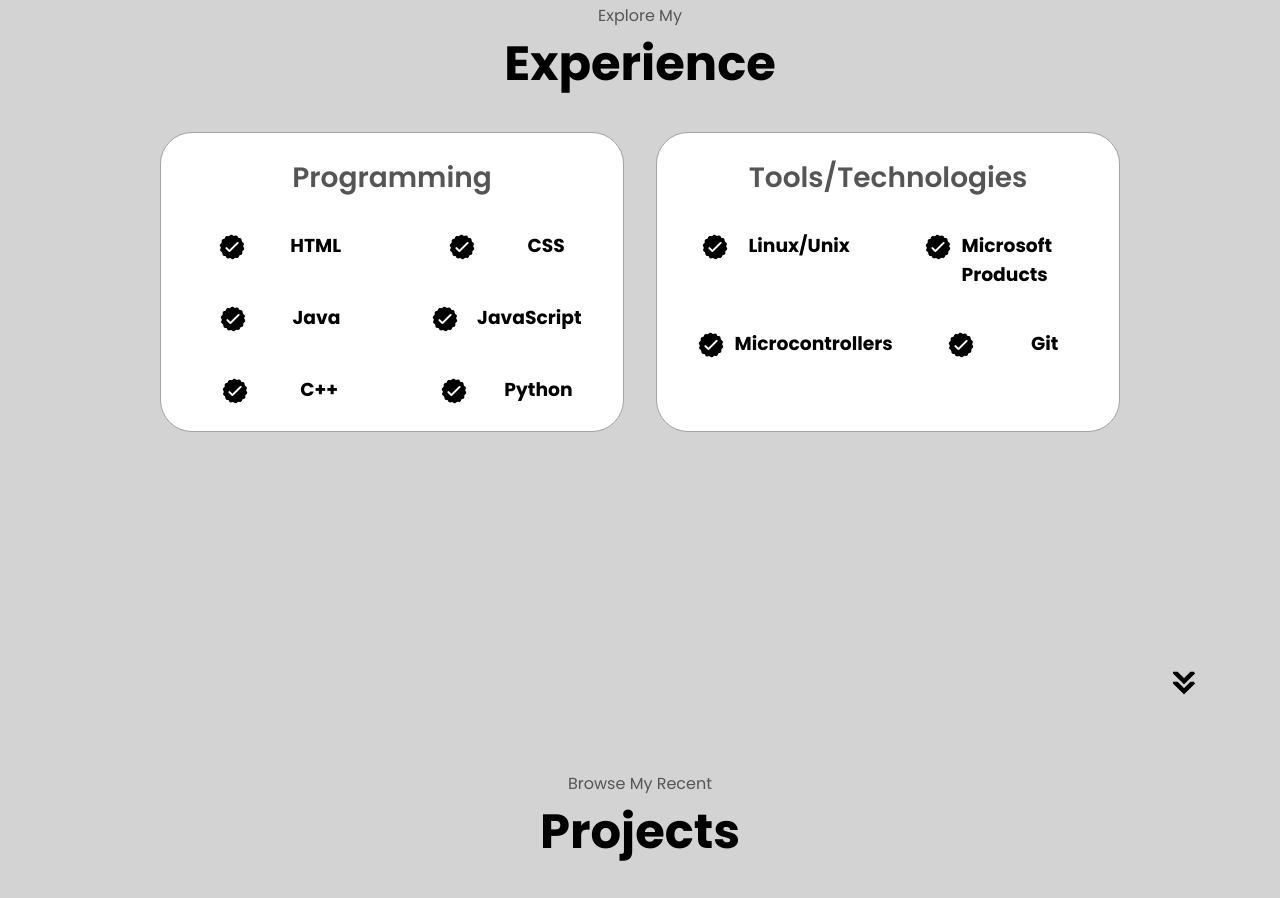
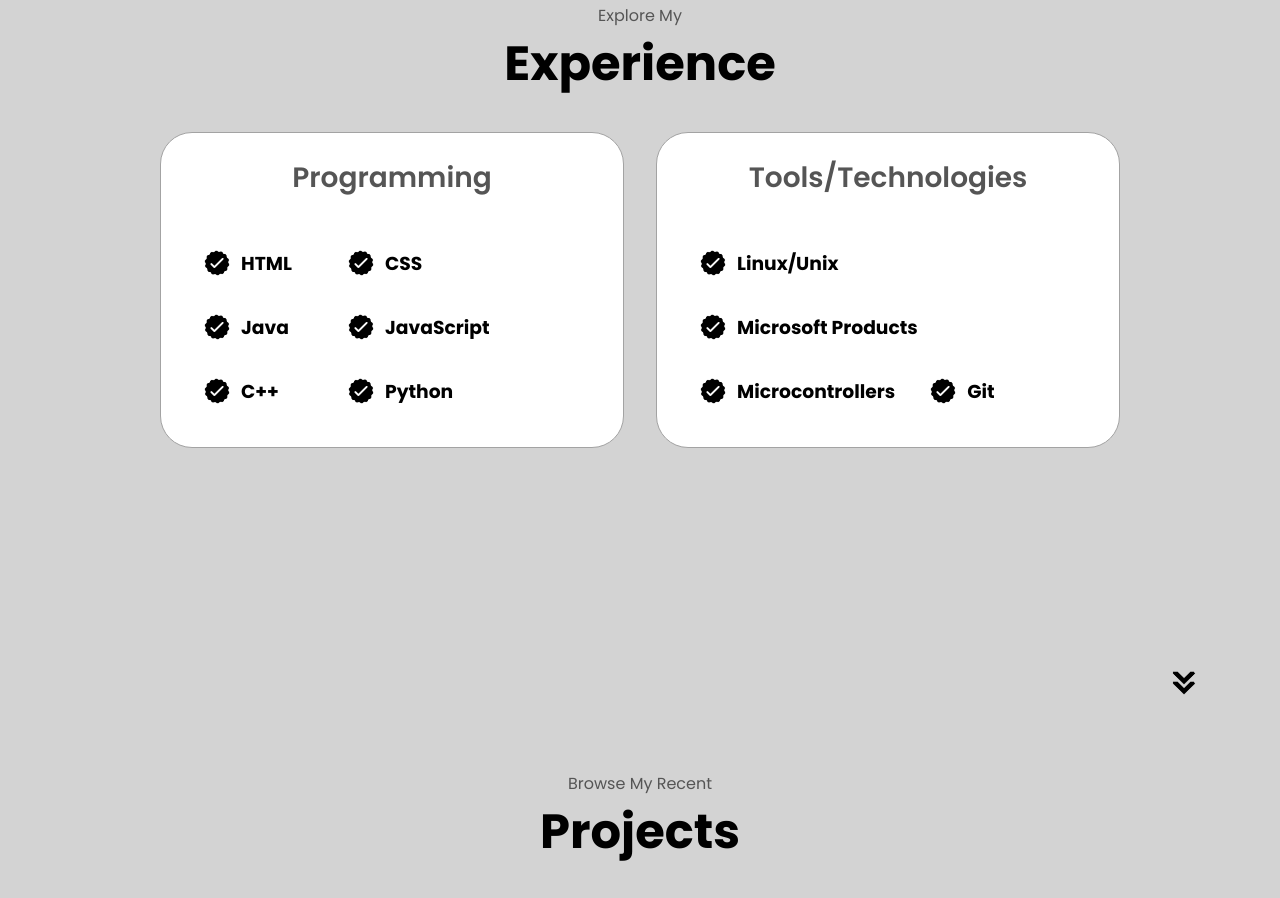
Before and after one commit to SJ99677/Portfolio, a plain HTML site: page index.html in a window 1280 px wide. Shown: the part 1693-2591 px from the top of the page. Drawn offline with Linux system fonts and the light colour scheme.

Commit message:
Fixed tabbing issue

```diff
--- a/style.css
+++ b/style.css
@@ -333,19 +333,19 @@ section{
 
   .article-container {
     display: flex;
-    text-align: initial;
     flex-wrap: wrap;
-    flex-direction: row;
-    gap: 2.5rem;
-    justify-content: space-around;
-  }
+    gap: 2rem;
+    justify-content: flex-start;
+    padding: 1rem;
+}
 
-  article {
+article {
     display: flex;
-    width: 10rem;
-    justify-content: space-around;
+    align-items: center;
     gap: 0.5rem;
-  }
+    min-width: 7rem;  /* Set a minimum width */
+    flex: 0 0 auto;   /* Prevent flex items from growing/shrinking */
+}
 
   article .icon {
     cursor: default;
```
